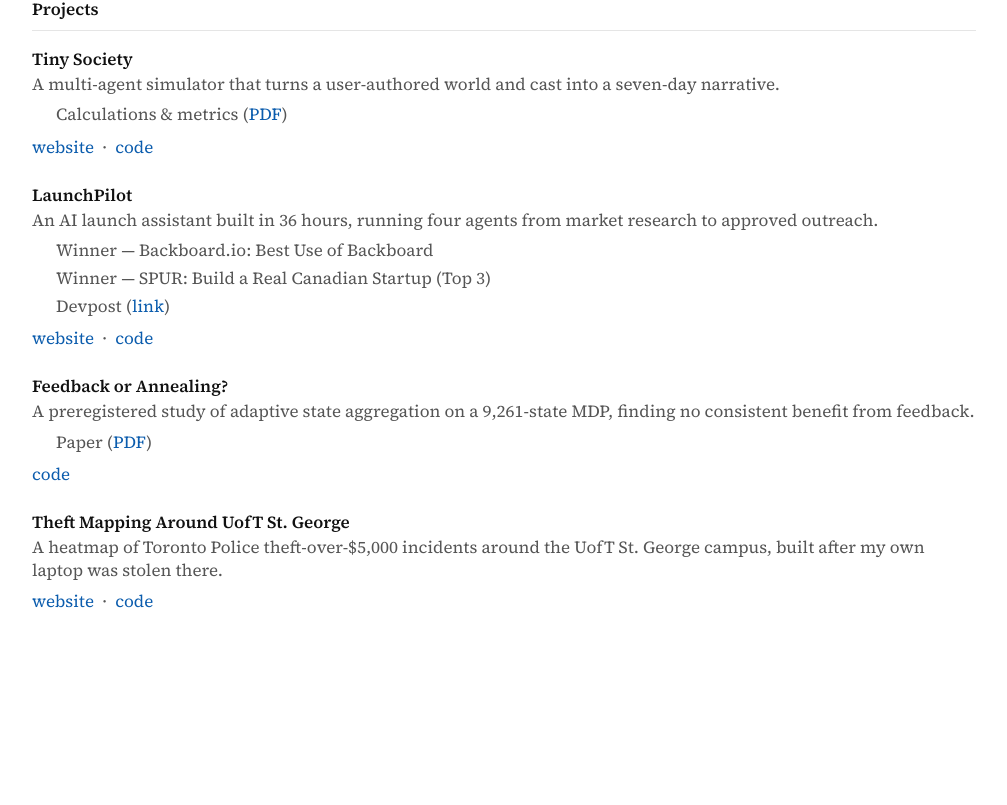
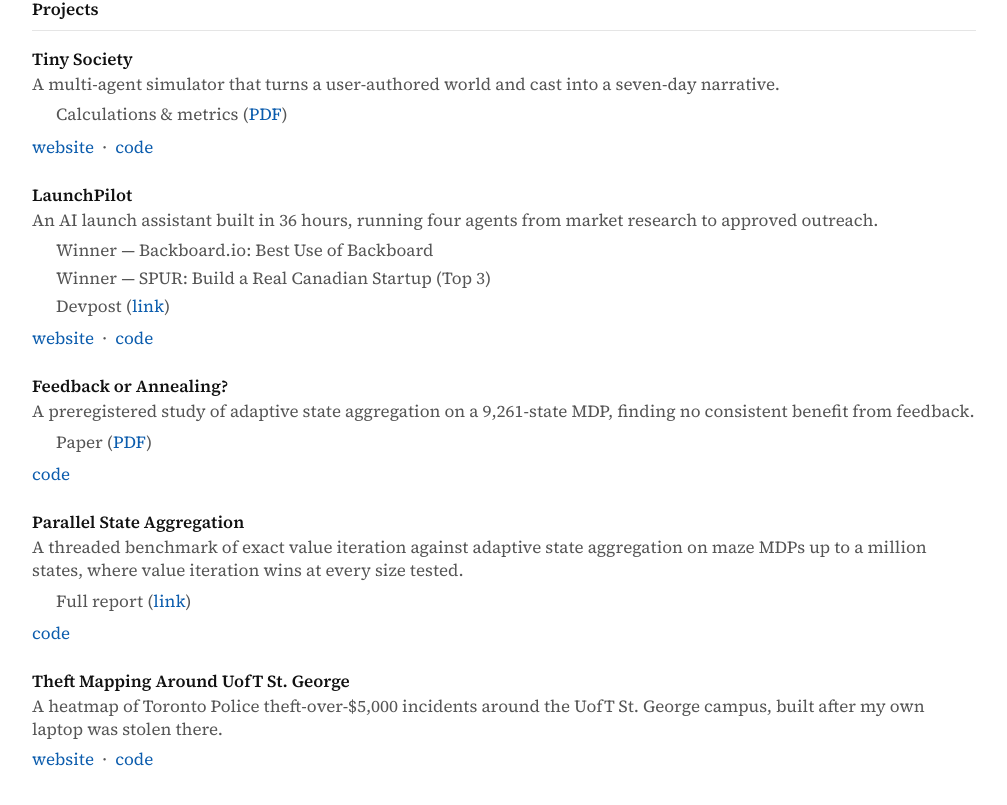
Before and after one commit to sunnysanitize/portfolio-website, a Next.js app: page / in a window 1280 px wide. Shown: the part 790-1595 px from the top of the page, without its empty margins (136-1143 px from the left). Before the commit the page ends 1453 px from the top, so only its background shows below. Built offline with nearby package versions, Linux system fonts and the light colour scheme.

Commit message:
add Parallel State Aggregation project

```diff
--- a/app/data/projects.ts
+++ b/app/data/projects.ts
@@ -55,6 +55,19 @@ export const projects: Project[] = [
     ],
   },
   {
+    name: "Parallel State Aggregation",
+    description:
+      "A threaded benchmark of exact value iteration against adaptive state aggregation on maze MDPs up to a million states, where value iteration wins at every size tested.",
+    sourceUrl: "https://github.com/sunnysanitize/Parallel-State-Aggregation",
+    details: [
+      {
+        label: "Full report",
+        href: "https://github.com/sunnysanitize/Parallel-State-Aggregation/blob/main/docs/parallel_note.md",
+        linkLabel: "link",
+      },
+    ],
+  },
+  {
     name: "Theft Mapping Around UofT St. George",
     description:
       "A heatmap of Toronto Police theft-over-$5,000 incidents around the UofT St. George campus, built after my own laptop was stolen there.",
```
Also changed, not shown: public/headshot.png (added).
